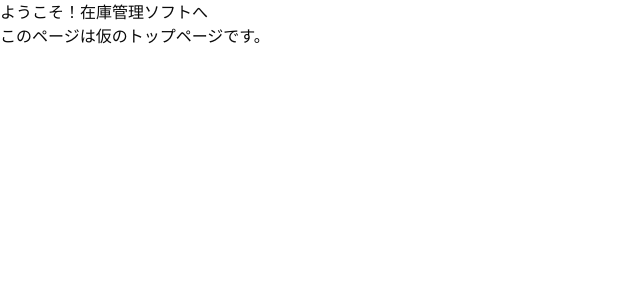
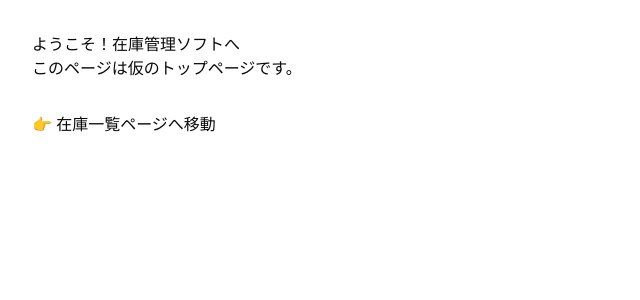
Before and after one commit to hiraokadaisuke/inventory-demo, a Next.js app: page / in a window 1280 px wide. Shown: the top 300 px of the page, without its empty margins (0-640 px from the left). Built offline with nearby package versions, Linux system fonts and the light colour scheme.

Commit message:
トップページにリンク追加

```diff
--- a/app/page.tsx
+++ b/app/page.tsx
@@ -1,8 +1,14 @@
+import Link from 'next/link'
+
 export default function Page() {
   return (
-    <main>
+    <main style={{ padding: '2rem' }}>
       <h1>ようこそ！在庫管理ソフトへ</h1>
       <p>このページは仮のトップページです。</p>
+
+      <p style={{ marginTop: '2rem' }}>
+        👉 <Link href="/admin/inventory">在庫一覧ページへ移動</Link>
+      </p>
     </main>
   )
 }
```
